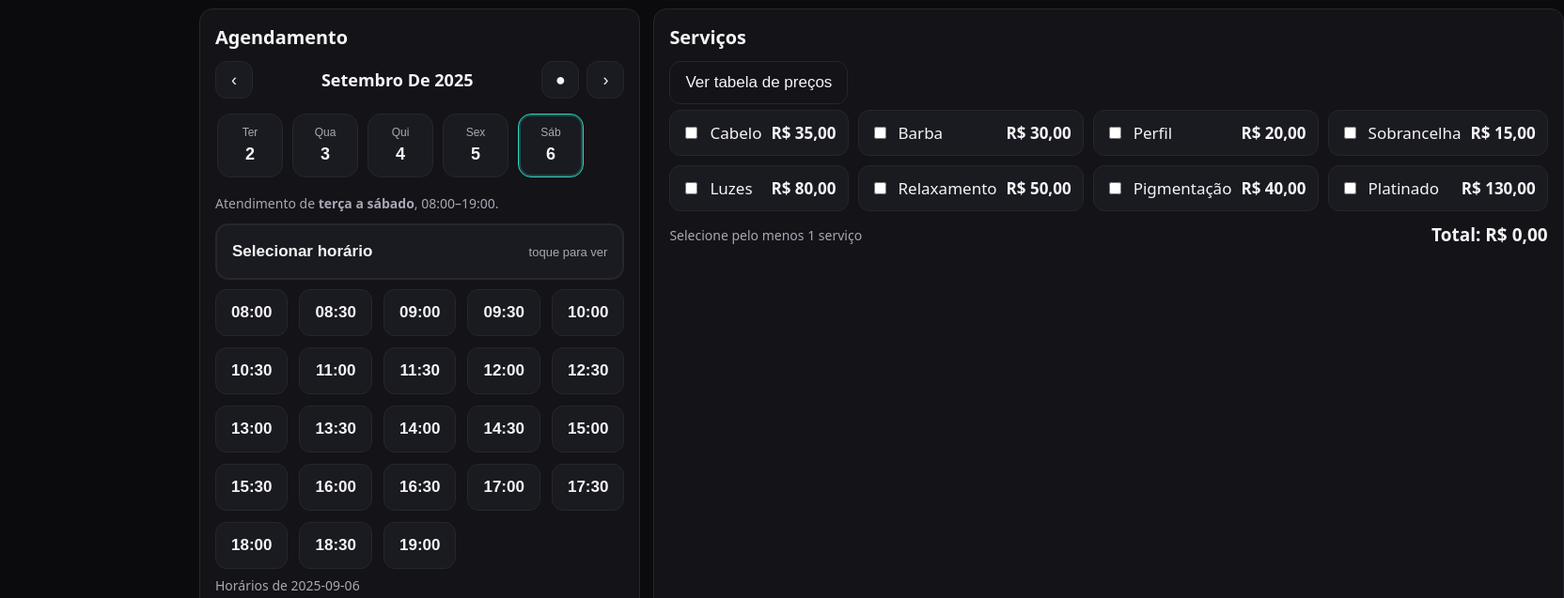
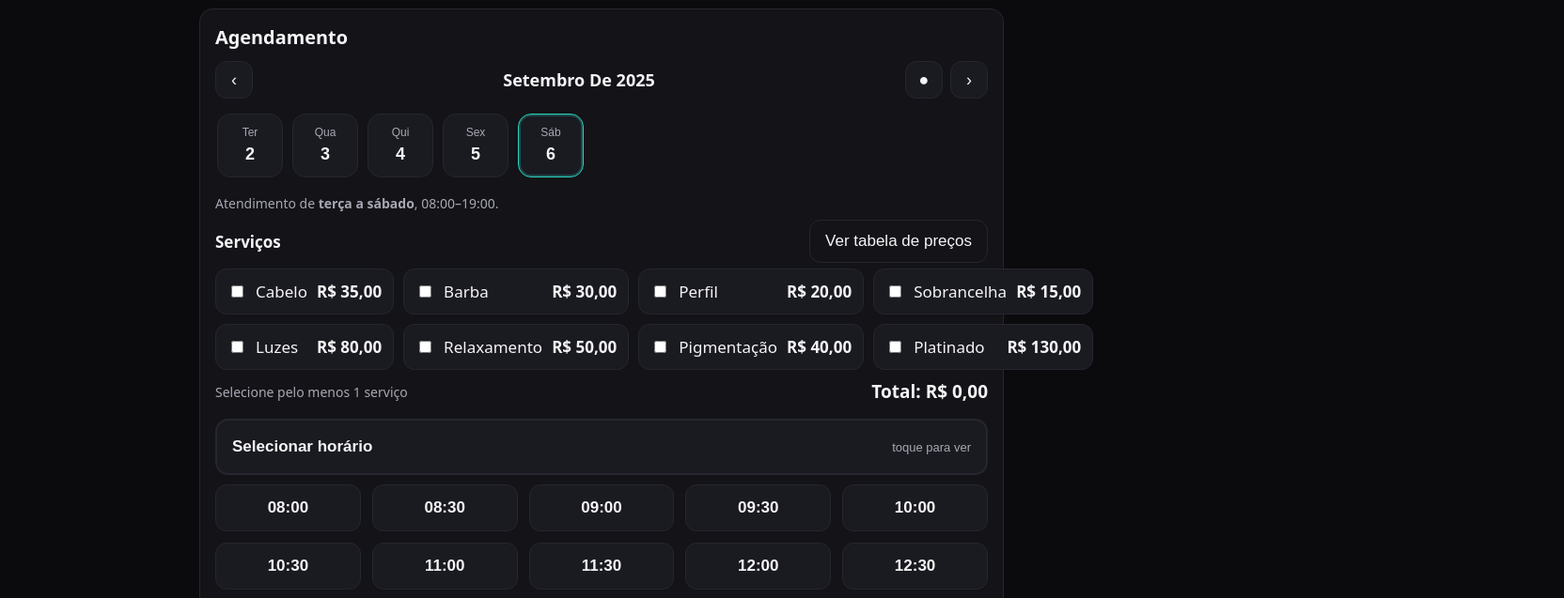
Before and after one commit to FelipeTeixeira0801/agendamentos, a plain HTML site: page index.html in a window 1280 px wide. Shown: the part 88-725 px from the top of the page at 94% size, 1664 px wide, since content can reach past the window. Drawn offline with Linux system fonts and the light colour scheme; no server answers.

Commit message:
Update index.html

```diff
--- a/index.html
+++ b/index.html
@@ -4,7 +4,7 @@
 <meta charset="utf-8" />
 <meta name="viewport" content="width=device-width, initial-scale=0.94, viewport-fit=cover" />
 <title>AgendApp — Cliente</title>
-<link rel="icon" href="/agendamentos/agendapp.png?v=129" />
+<link rel="icon" href="/agendamentos/agendapp.png?v=130" />
 <style>
   :root{
     --bg:#0b0b0e; --surface:#131318; --surface-2:#1a1a21;
@@ -29,8 +29,6 @@
   main{max-width:880px;margin:12px auto 28px;padding:0 12px}
   .card{background:var(--surface);border:1px solid var(--border);border-radius:14px;padding:16px}
   .card h3{margin:0 0 12px}
-  .grid{display:grid;gap:14px}
-  @media (min-width:820px){ .grid{grid-template-columns:1fr 1fr} }
 
   /* Semana (Ter–Sáb) */
   .weekCard{display:grid;gap:10px}
@@ -45,8 +43,16 @@
   .dayBtn .num{font-weight:800;font-size:18px}
   .dayBtn.active{border-color:var(--accent);box-shadow:0 0 0 2px rgba(45,212,191,.25) inset}
 
+  /* Serviços */
+  .services{display:grid;grid-template-columns:1fr 1fr;gap:10px;margin-top:6px}
+  @media (min-width:760px){.services{grid-template-columns:1fr 1fr 1fr 1fr}}
+  .svcItem{border:1px solid var(--border);border-radius:12px;padding:12px;display:flex;gap:10px;align-items:center;background:var(--surface-2);font-size:17px}
+  .priceBox{margin-top:10px;display:flex;justify-content:space-between;align-items:center}
+  .total{font-weight:700;font-size:19px}
+  .dateHint{color:var(--muted);font-size:14px}
+
   /* Horários */
-  .timeSelect{margin-top:12px}
+  .timeSelect{margin-top:16px}
   .timeBox{display:none;margin-top:10px}
   .timeSelect.open .timeBox{display:block}
   #timeToggle{display:flex;justify-content:space-between;align-items:center;width:100%;padding:18px 16px;border-radius:14px;cursor:pointer;border:2px solid var(--border);background:var(--surface-2);color:var(--text);font-size:17px}
@@ -59,7 +65,7 @@
   button:hover{border-color:var(--accent)}
   button.timeBtn{width:100%;font-weight:700;min-height:50px}
 
-  /* ===== Modal refinado ===== */
+  /* Modal refinado */
   dialog{border:none;border-radius:16px;max-width:520px;width:92%;background:var(--surface);color:var(--text);padding:0}
   dialog::backdrop{background:rgba(0,0,0,.55);backdrop-filter:blur(2px)}
   .sheet{padding:18px}
@@ -79,27 +85,19 @@
   .feedback{margin-top:10px;font-size:14px}
   .feedback.ok{color:var(--ok)}
   .feedback.erro{color:var(--danger)}
-
-  /* Serviços */
-  .services{display:grid;grid-template-columns:1fr 1fr;gap:10px}
-  @media (min-width:760px){.services{grid-template-columns:1fr 1fr 1fr 1fr}}
-  .svcItem{border:1px solid var(--border);border-radius:12px;padding:12px;display:flex;gap:10px;align-items:center;background:var(--surface-2);font-size:17px}
-  .priceBox{margin-top:12px;display:flex;justify-content:space-between;align-items:center}
-  .total{font-weight:700;font-size:19px}
-  .dateHint{color:var(--muted);font-size:14px}
 </style>
 </head>
 <body>
   <header>
     <div class="brand">
-      <img src="/agendamentos/agendapp.png?v=129" alt="Logo AgendApp" />
+      <img src="/agendamentos/agendapp.png?v=130" alt="Logo AgendApp" />
       <span class="name">AgendApp</span>
     </div>
     <a class="adm" href="./admin.html">Área do ADM</a>
   </header>
 
-  <main class="grid">
-    <!-- Coluna 1 -->
+  <!-- ÚNICO CARD: semana + serviços (ACIMA) + horários -->
+  <main>
     <section class="card">
       <h3>Agendamento</h3>
 
@@ -117,6 +115,19 @@
         <span class="dateHint">Atendimento de <b>terça a sábado</b>, 08:00–19:00.</span>
       </div>
 
+      <!-- SERVIÇOS (agora acima dos horários) -->
+      <div style="margin-top:8px">
+        <div style="display:flex;justify-content:space-between;align-items:center;margin-bottom:6px">
+          <strong>Serviços</strong>
+          <button class="ghost" id="btnTabela" type="button">Ver tabela de preços</button>
+        </div>
+        <div class="services" id="services"></div>
+        <div class="priceBox">
+          <span class="dateHint">Selecione pelo menos 1 serviço</span>
+          <span class="total" id="total">Total: R$ 0,00</span>
+        </div>
+      </div>
+
       <!-- Horários -->
       <div id="timeSelect" class="timeSelect">
         <button id="timeToggle" class="dateInput" type="button" aria-expanded="false" aria-controls="timeBox">
@@ -129,24 +140,12 @@
         </div>
       </div>
 
+      <!-- input escondido para lógica -->
       <input type="date" id="data" style="display:none" />
-    </section>
-
-    <!-- Coluna 2: Serviços -->
-    <section class="card">
-      <h3>Serviços</h3>
-      <div style="margin-bottom:6px">
-        <button class="ghost" id="btnTabela" type="button">Ver tabela de preços</button>
-      </div>
-      <div class="services" id="services"></div>
-      <div class="priceBox">
-        <span class="dateHint">Selecione pelo menos 1 serviço</span>
-        <span class="total" id="total">Total: R$ 0,00</span>
-      </div>
     </section>
   </main>
 
-  <!-- ===== Modal ===== -->
+  <!-- Modal confirmação -->
   <dialog id="dlg">
     <div class="sheet">
       <h3 id="dlgTitulo">Confirmar</h3>
```
